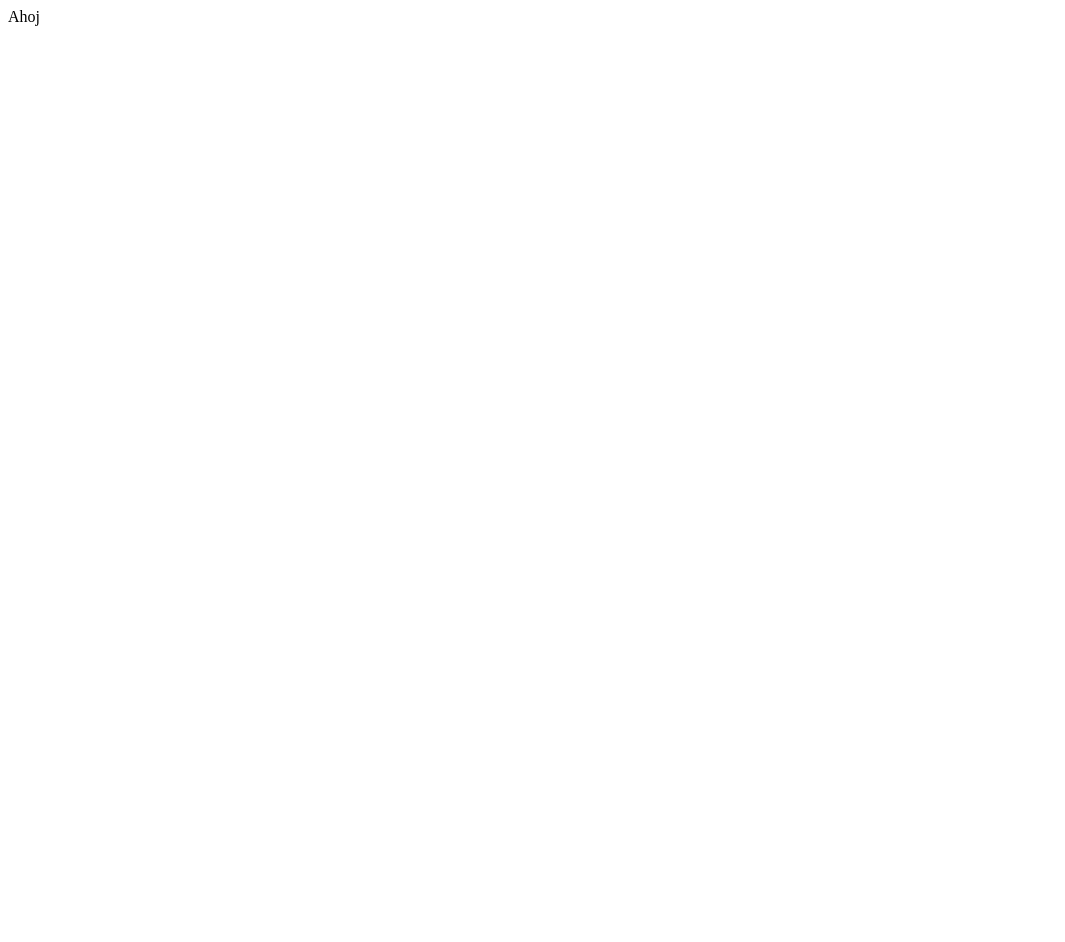
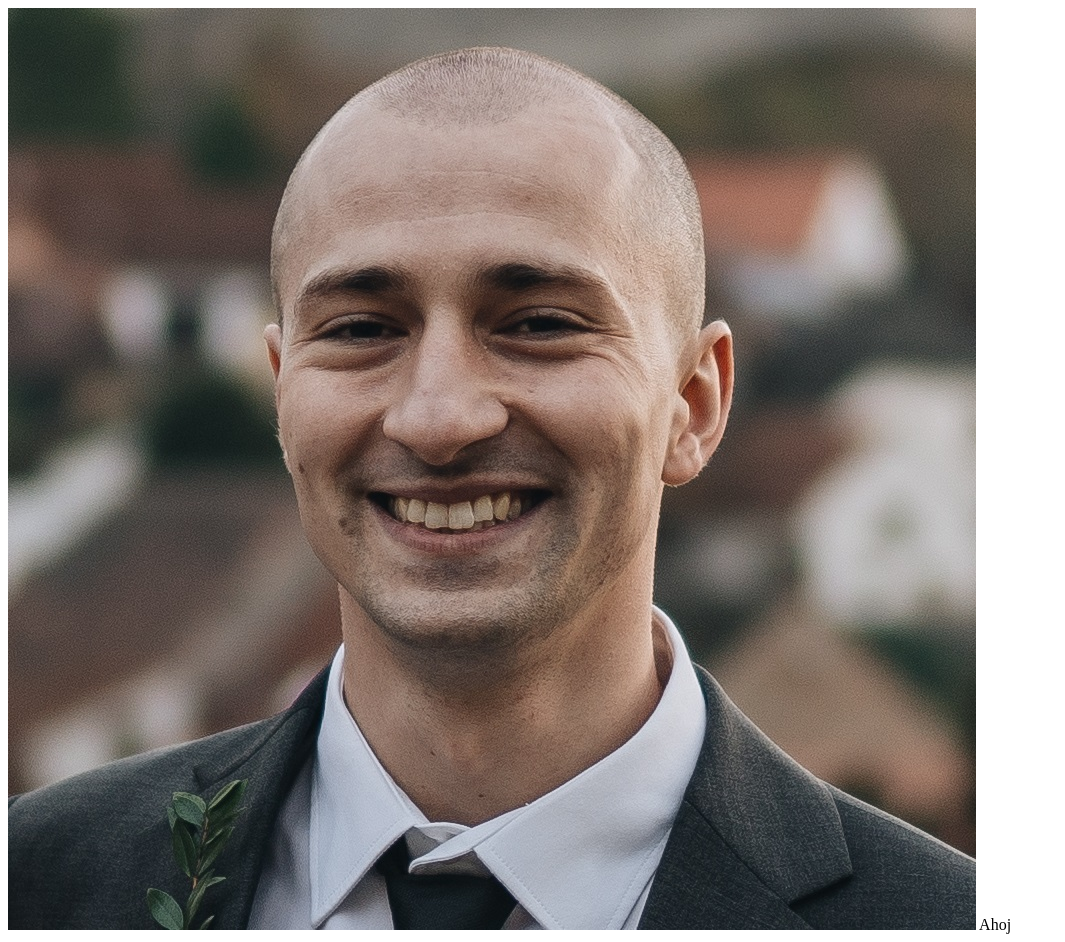
Before and after one commit to Vokrouhl-git/vizitka, a plain HTML site: page index.html in a window 1280 px wide. Shown: the whole page, without its empty margins (0-1065 px from the left). Before the commit the page ends 800 px from the top, so only its background shows below. Drawn offline with Linux system fonts and the light colour scheme.

Commit message:
new image

```diff
--- a/index.html
+++ b/index.html
@@ -7,6 +7,7 @@
     <title>Document</title>
 </head>
 <body>
+    <img src="selfie.jpg" alt="selfie">
 
 Ahoj
 
```
Also changed, not shown: selfie.jpg (added).
